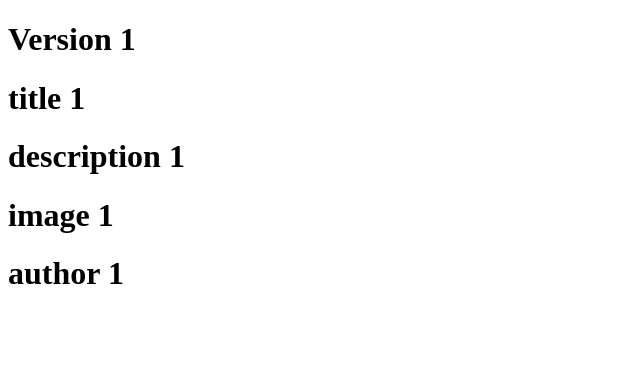
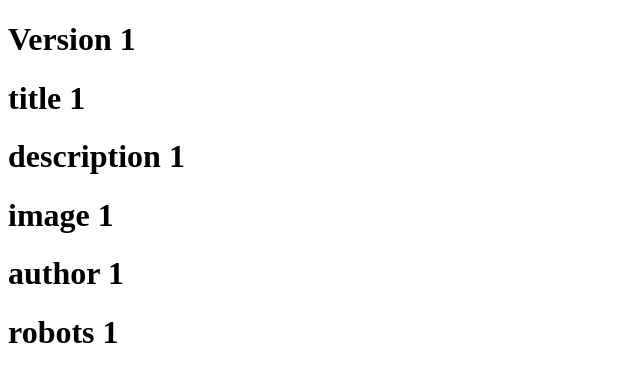
Before and after one commit to developerf03/test, a Nuxt app: page / in a window 1280 px wide. Shown: the top 382 px of the page, without its empty margins (0-640 px from the left). Built offline with nearby package versions, Linux system fonts and the light colour scheme.

Commit message:
Add robots

```diff
--- a/app.vue
+++ b/app.vue
@@ -5,5 +5,6 @@
     <h1>description 1</h1>
     <h1>image 1</h1>
     <h1>author 1</h1>
+    <h1>robots 1</h1>
   </div>
 </template>
```
